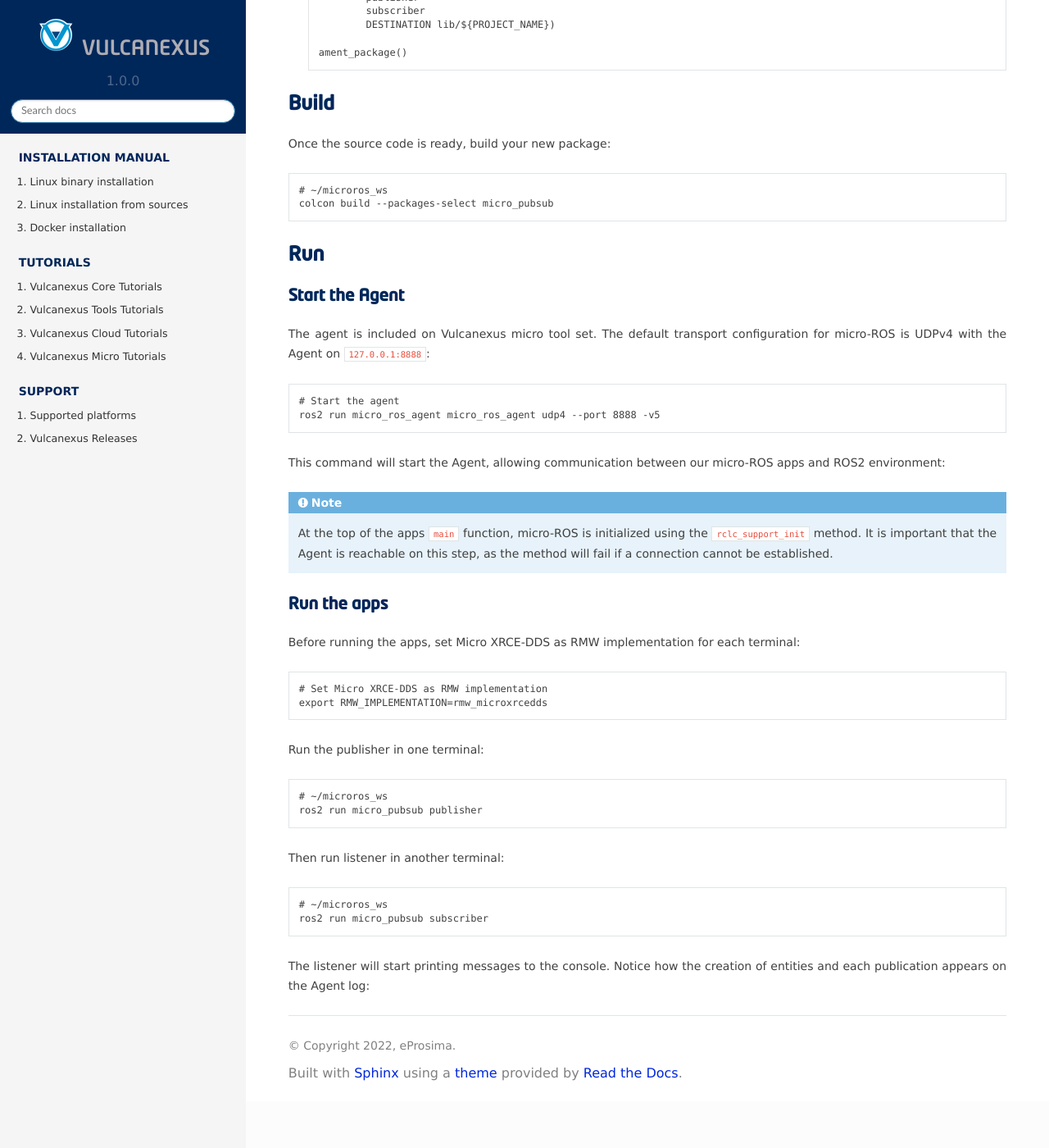
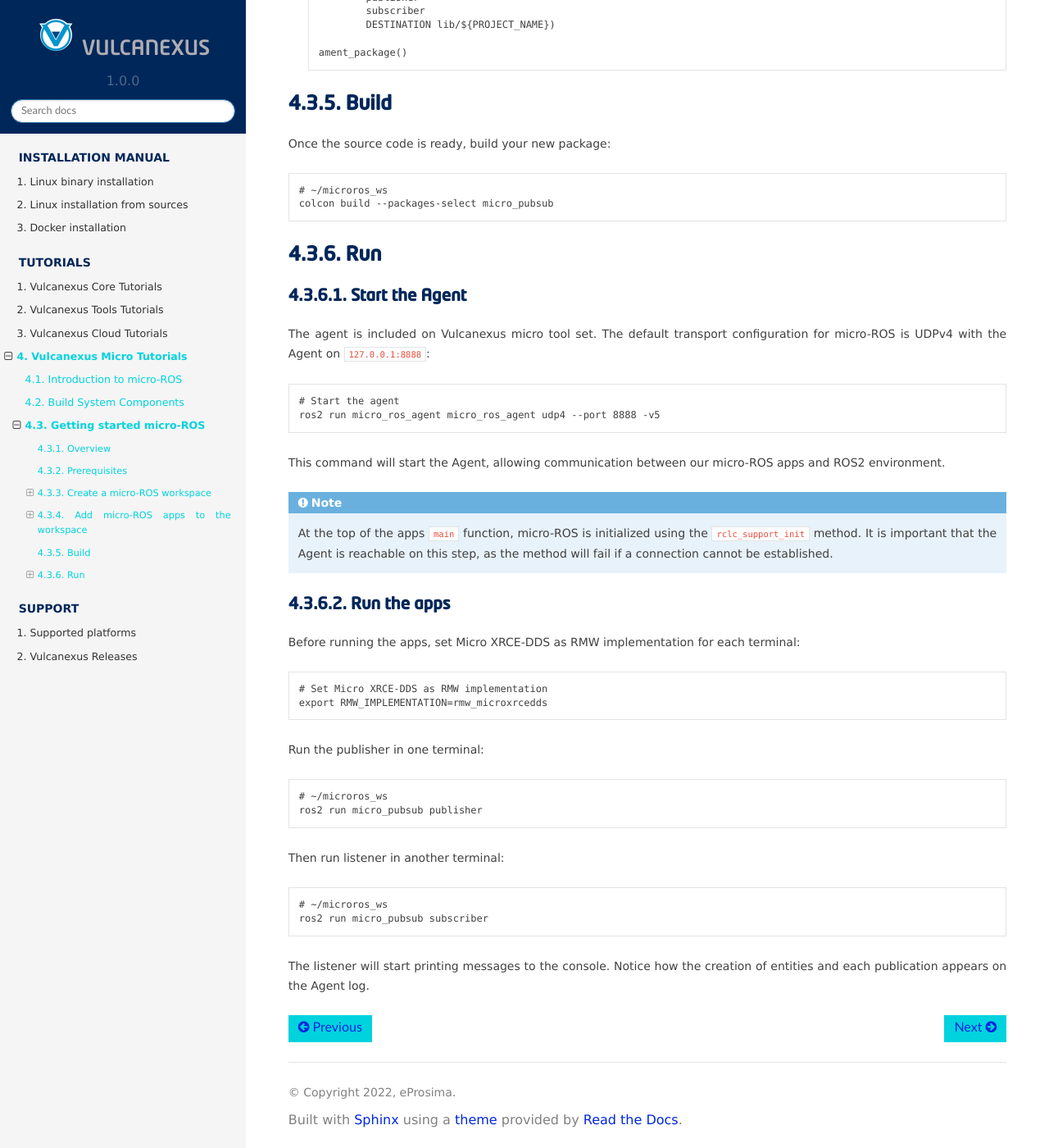
Before and after one commit to eProsima/vulcanexus, a Sphinx documentation site: the page built from docs/rst/tutorials/micro/getting_started/getting_started.rst, in a window 1280 px wide and 1400 px high, scrolled down 4323 px. Shown: the whole window at 82% size. Built offline with Sphinx 7.4.7 and the Read the Docs theme 2.0.0, drawn with Linux system fonts in a browser that asks for light colours; before the commit the page ends 5666 px from its top, so only the background shows below that; some of the changed text lies outside the part shown.

Commit message:
Add tutorial to tutorials index
Signed-off-by: acuadros95 <acuadros1995@gmail.com>

```diff
--- a/docs/rst/tutorials/micro/getting_started/getting_started.rst
+++ b/docs/rst/tutorials/micro/getting_started/getting_started.rst
@@ -124,7 +124,6 @@ After the workspace is ready and sourced, micro-ROS applications can be added, b
 
   Certain topics as message memory handling or micro-ROS API details are not covered on this tutorial. Check the `micro-ROS User API <_tutorials_micro_user_api>`_ tutorial for more details.
 
-
 Write the micro-ROS publisher
 ^^^^^^^^^^^^^^^^^^^^^^^^^^^^^
 
@@ -196,7 +195,7 @@ The agent is included on Vulcanexus micro tool set. The default transport config
     # Start the agent
     ros2 run micro_ros_agent micro_ros_agent udp4 --port 8888 -v5
 
-This command will start the Agent, allowing communication between our micro-ROS apps and ROS2 environment:
+This command will start the Agent, allowing communication between our micro-ROS apps and ROS2 environment.
 
 .. note::
 
@@ -227,4 +226,4 @@ Then run listener in another terminal:
   # ~/microros_ws
   ros2 run micro_pubsub subscriber
 
-The listener will start printing messages to the console. Notice how the creation of entities and each publication appears on the Agent log:
+The listener will start printing messages to the console. Notice how the creation of entities and each publication appears on the Agent log.
--- a/docs/rst/tutorials/micro/micro_tutorials.rst
+++ b/docs/rst/tutorials/micro/micro_tutorials.rst
@@ -11,6 +11,7 @@ Please, visit `micro-ROS tutorial webpage <https://micro.ros.org/docs/tutorials/
 
     introduction/introduction.rst
     build_system_components/build_system_components.rst
+    getting_started/getting_started.rst
 
 
 .. Structure:
```
